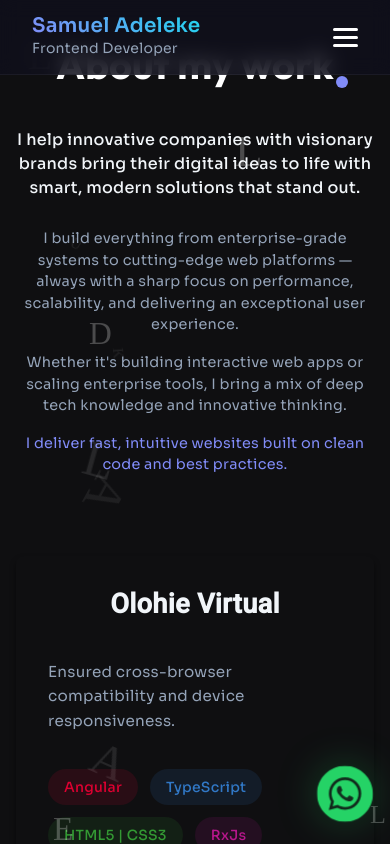
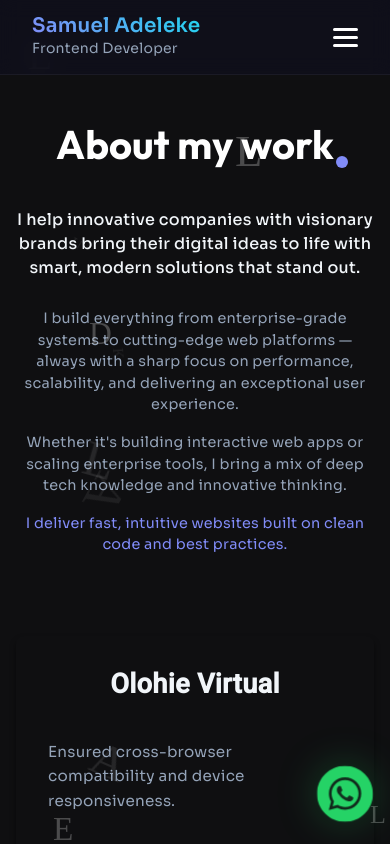
Before and after one commit to saMreact1/sam_portfolio, an Angular app: page /projects in a window 390 px wide. Shown: the top 844 px of the page. Built offline with nearby package versions, Linux system fonts and the light colour scheme; a web font is replaced by a local one.

Commit message:
Projects page completed

```diff
--- a/src/app/pages/projects/projects.component.scss
+++ b/src/app/pages/projects/projects.component.scss
@@ -795,7 +795,7 @@
 
 @media (max-width: 992px) {
   .projects-container {
-    padding: 8rem 2rem 1rem;
+    padding: 8rem 2rem 1rem !important;
 
     .project-grid {
       gap: 2rem;
@@ -824,7 +824,7 @@
 
 @media (max-width: 768px) {
   .projects-container {
-    padding: 8rem 1.5rem 1rem;
+    padding: 8rem 1.5rem 1rem !important;
 
     .about {
       h1 {
@@ -874,7 +874,7 @@
 
 @media (max-width: 576px) {
   .projects-container {
-    padding: 3rem 1rem 0.5rem;
+    padding: 8rem 1rem 0.5rem !important;
 
     .about {
       h1 {
```
